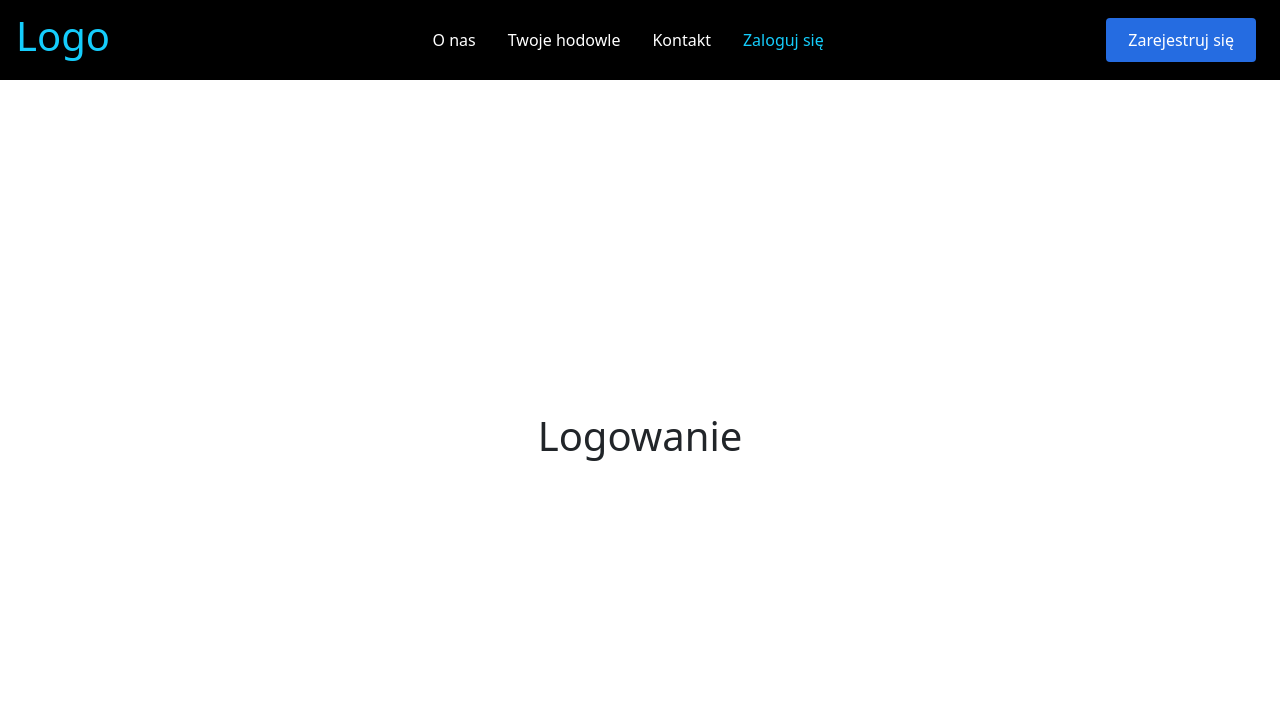
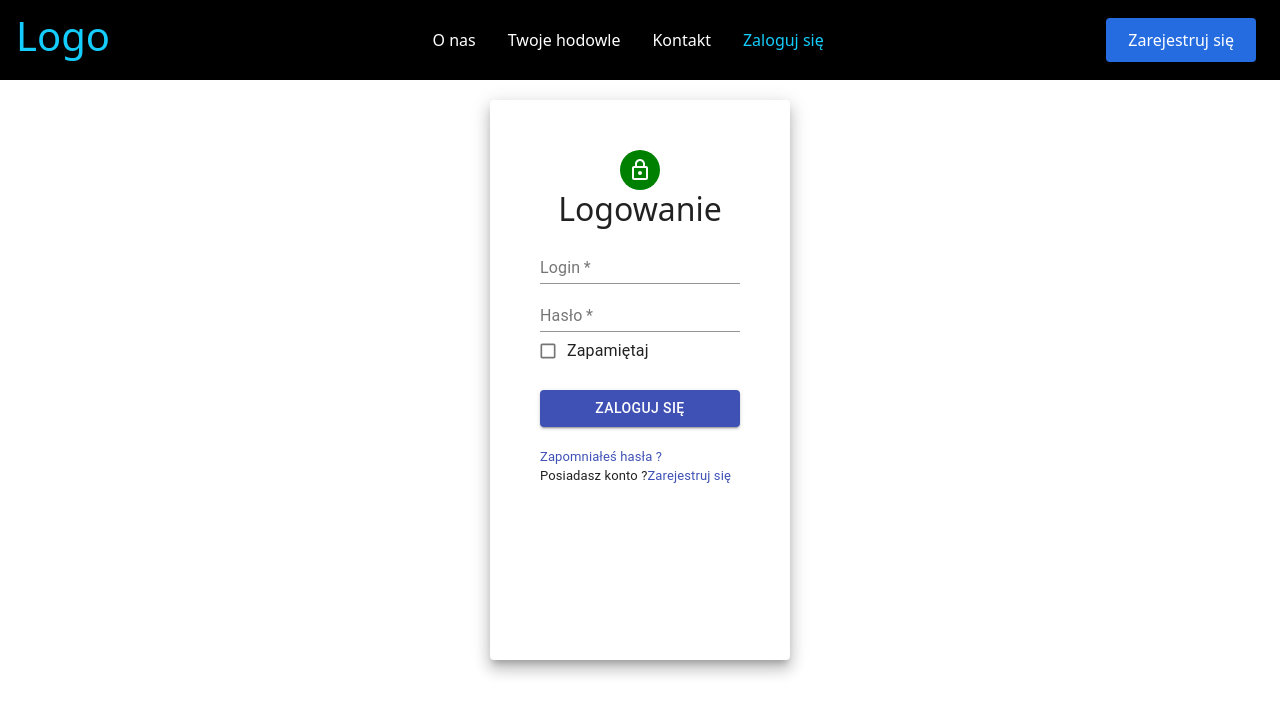
Before and after one commit to JanuszProgramowaniaa/Zarzadzanie-hodowlami, a React (Create React App) app in the folder front-end/: page /logowanie in a window 1280 px wide. Shown: the top 714 px of the page. Built offline with nearby package versions, Linux system fonts and the light colour scheme.

Commit message:
Create Login page with use of material-ui

```diff
--- a/front-end/package.json
+++ b/front-end/package.json
@@ -3,9 +3,13 @@
   "version": "0.1.0",
   "private": true,
   "dependencies": {
+    "@material-ui/core": "^4.12.3",
+    "@material-ui/icons": "^4.11.2",
     "@testing-library/jest-dom": "^5.14.1",
     "@testing-library/react": "^11.2.7",
     "@testing-library/user-event": "^12.8.3",
+    "material-ui": "^0.20.2",
+    "material-ui-icons": "^1.0.0-beta.36",
     "react": "^17.0.2",
     "react-dom": "^17.0.2",
     "react-icons": "^4.2.0",
--- /dev/null
+++ b/front-end/src/Components/Login/index.js
@@ -0,0 +1,55 @@
+import React from "react"
+import {Grid,Paper,Avatar,TextField,Button, Typography,Link} from '@material-ui/core'
+import LockOutlinedIcon from '@material-ui/icons/LockOutlined';
+import FormControlLabel from '@material-ui/core/FormControlLabel';
+import Checkbox from '@material-ui/core/Checkbox';
+
+
+export const Login = () =>{
+  const paperStyle={padding:50, height:'70vh', width:300, margin:"20px auto"}
+  const avatarStyle={backgroundColor:"green"}
+  const typographyStyle={fontSize:"13px"}
+  const btnStyle={margin:"20px 0"}
+
+return(
+  <Grid>
+    <Paper elevation={10} style={paperStyle}>
+    <Grid align="center">
+    <Avatar style={avatarStyle}> <LockOutlinedIcon/> </Avatar>
+    <h2>Logowanie</h2>
+    </Grid>
+
+    <TextField label="Login" placeholder="Wprowadź Login " fullWidth required/>
+    <TextField label="Hasło" placeholder="Wprowadź hasło " type="password" fullWidth required/>
+
+    <FormControlLabel
+        control={
+          <Checkbox
+            name="checkedone"
+            color="primary"
+             size="small"
+          />
+        }
+        label="Zapamiętaj"
+      />
+      <Button type="submit" color="primary" variant="contained" fullWidth style={btnStyle}  >Zaloguj się</Button>
+<Typography style={typographyStyle}>
+<Link href="#">
+Zapomniałeś hasła ?
+</Link>
+
+
+</Typography>
+
+<Typography style={typographyStyle}>Posiadasz konto ?
+<Link href="#">
+Zarejestruj się
+</Link>
+
+
+</Typography>
+    </Paper>
+
+  </Grid>
+);
+};
--- a/front-end/src/Pages/Logowanie.js
+++ b/front-end/src/Pages/Logowanie.js
@@ -1,14 +1,11 @@
 import React from 'react'
+import {Login} from '../Components/Login'
 
 const Logowanie=() =>{
 return(
-    <div style={{display:'flex',
-     justifyContent:'center',
-     alignItems:'center',
-     height:'90vh'
-     }}>
-    <h1>Logowanie</h1>
-    </div>
+
+    <Login/>
+
 )
 
 
```
Also changed, not shown: front-end/src/Components/Login/styles.css (added), 1 other file (tests, documents, lock files or other folders).
